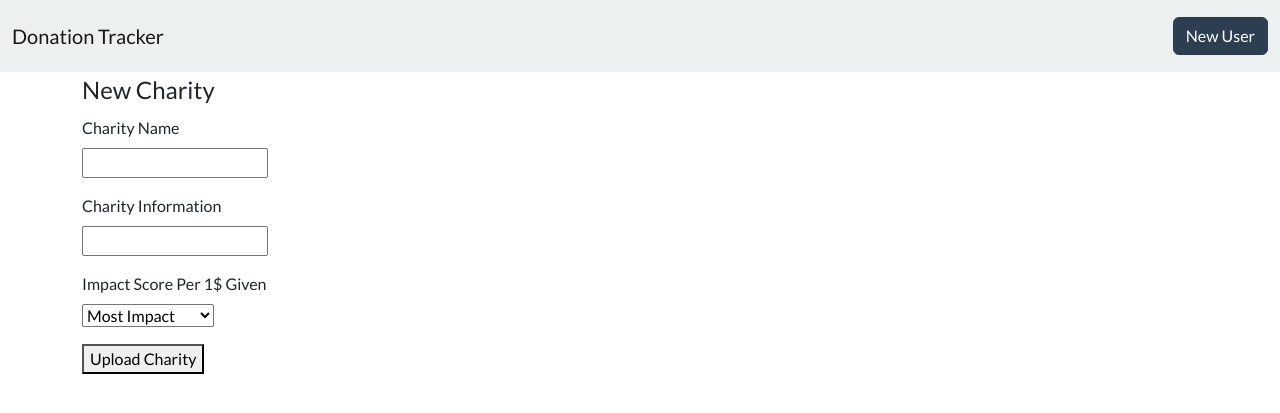
After one commit to alx-rg/Charity-Contractor-Project, a Flask app: page /charities/new in a window 1280 px wide. The commit adds this page. Shown: the top 413 px of the page. Run offline with Flask 2, Linux system fonts and the light colour scheme; some libraries are stand-ins or nearby versions.

Commit message:
Added Charity & Donation. Updated Style

```diff
--- a/app.py
+++ b/app.py
@@ -6,59 +6,21 @@
 # http://127.0.0.1:5000/
 # localhost:5000
 
-# MongoDB
-# brew services start mongodb-community@5.0
-# Verify that it's running with : brew services list
+# MongoDB     brew services start mongodb-community@5.0     Verify that it's running with : brew services list
 # to stop MongoDB brew services stop mongodb-community@5.0
-#
 
 from flask import Flask, render_template, request, redirect, url_for
 from pymongo import MongoClient
 from bson.objectid import ObjectId
 import os
 
-"""
-import os
-# pip install dnspython
-# pip3 install certifi
-import certifi
-# Info from wd3.myworkday.com/shopify/d/home.htmld and https://medium.com/analytics-vidhya/deploy-a-web-api-with-python-flask-and-mongodb-on-heroku-in-10-mins-71c4571c505d
-
-ca = certifi.where()
-app = Flask(__name__)
-"""
-
-
 uri = os.environ.get('MONGODB_URI')
 client = MongoClient(uri)
 db = client.get_database('CharityTracker')
 
-
-
-#ca = certifi.where()
-#host = os.environ.get('MONGODB_URI')
-
-
-
-
-#create instance of the flask server (Server:Flask)
-#as the root directory within 'main.py'
 app = Flask(__name__)
 
-# create some routes!
-# Anytime I want to interact with the SERVER FLASK I have to reference the "app" variable
-# the @ is a python DECORATOR
-# The / is the DEFAULT slash
-
 """
-/users	        GET	        index	    See all users
-/users/new	    GET	        new	      See new user form
-/users	        POST	      create	  Create a new user
-/users/:id	    GET	        show	    See one user
-/users/:id/edit	GET	        edit	    See an edit user form
-/users/:id	    PATCH/PUT	  update	  Update a user
-/users/:id	    DELETE	    destroy	  Delete a user
-
 /donations	        GET	        index	    See all donations      <----- MAYBE
 /donations	        POST	      create	  Create a new donation
 /donations/:id/edit	GET	        edit	    See an edit donation form
@@ -74,12 +36,6 @@ MAYBE ITEMS TO DO:
 /charities/:id	    PATCH/PUT	  update	  Update a charity
 /charities/:id	    DELETE	    destroy	  Delete a charity
  """
-
-
-# users = [
-#     { 'name': 'Jim Corning', 'username': 'jCorn' },
-#     { 'name': 'George Lucas', 'username': 'gLucas' }
-# ]
 
 # ONLY ALLOW THE WEBSITE TO DISPLAY (Drop Down) A CHARITY LISTED below (to start)
 # TO DO - Allow user to enter a new charity, and once listed, allow to be chosen from drop down
@@ -153,6 +109,23 @@ def donation_new():
   # Hidden Form element to add the donation to the user
     return render_template('donations_new.html')
 
+"""
+@app.route('users/donations', method=['POST'])
+def donations_new():
+  donation = {
+      'user_id': request.form.get('user_id'),
+    # Name of the charity
+      'charityName': request.form.get('charity'),
+    # Calendar Picker for Date of Donation
+      'date': request.form.get('date'),
+    # Amount of Donation
+      'amount': request.form.get('amount'),
+    }
+  db.donations.insert_one(donation)
+  return redirect(url_for('users_show', user_id=user_id))
+  # Hidden Form element to add the donation to the user
+"""
+
 @app.route('/donations', methods=['POST'])
 def donation_submit():
     db.donation = {
@@ -173,43 +146,15 @@ def donations_del(donations_id):
     db.donations.delete_one({'_id': ObjectId(donations_id)})
     return redirect(url_for('donations_index'))
 
-
 #DONATION ABOVE: --------------------------------------------------------------
 
-
-"""
-#CHARITY BELOW: ---------------------------------------------------------------
+#CHARITIES BELOW: --------------------------------------------------------------
 
 @app.route('/charities/new')
 def charities_new():
     return render_template('charities_new.html')
 
-@app.route('/charities', methods=['POST'])
-def charities_submit():
-    charity = {
-      # Create a new Charity Organization
-        'name': request.form.get('charity'),
-      # What is the Charities Impact Score
-        'impact': request.form.get('impact'),
-      # Small description/information about Charity
-        'info': request.form.get('info'),
-      }
-    charities.insert_one(charity)
-    return redirect(url_for('charities_index'))
-
-@app.route('/charities/<charities_id>/remove', methods=['POST'])
-def charities_del(charities_id):
-    charities.delete_one({'_id': ObjectId(charities_id)})
-    return redirect(url_for('charities_index'))
-
-#CHARITY ABOVE: --------------------------------------------------------------
-
-
-
-"""
-
-
-
+#CHARITIES ABOVE: --------------------------------------------------------------
 
 
 
--- a/templates/base.html
+++ b/templates/base.html
@@ -6,7 +6,8 @@
    <meta name="viewport" content="width=device-width, initial-scale=1.0">
    <title>Charity Tracker</title>
    <link rel="stylesheet" href="https://stackpath.bootstrapcdn.com/bootstrap/4.3.1/css/bootstrap.min.css" integrity="sha384-ggOyR0iXCbMQv3Xipma34MD+dH/1fQ784/j6cY/iJTQUOhcWr7x9JvoRxT2MZw1T" crossorigin="anonymous">
-   <link rel='stylesheet' href='https://bootswatch.com/5/zephyr/bootstrap.min.css'>
+   <link rel='stylesheet' href='https://bootswatch.com/5/flatly/bootstrap.min.css'>
+   <link rel='stylesheet' typehref='https://bootswatch.com/5/flatly/bootstrap.min.css'>
 </head>
 <body>
 
--- /dev/null
+++ b/templates/charities_new.html
@@ -0,0 +1,28 @@
+{% extends 'base.html' %}
+
+{% block content %}
+<form method='POST' action='/charities'>
+  <fieldset>
+    <legend>New Charity</legend>
+    <p>
+      <label for='title'>Charity Name</label><br>
+      <input type='text' name='title'/>
+    </p>
+    <p>
+      <label for='information'>Charity Information</label><br>
+      <input type='text' name='information'/>
+    </p>
+    <p>
+      <label for='impact'>Impact Score Per 1$ Given</label><br>
+      <select name='impact'>
+          <option value='3'>Most Impact</option>
+          <option value='2'>Medium Impact</option>
+          <option value='1'>Low Impact</option>
+      </select>
+    </p>
+  </fieldset>
+  <p>
+    <button type='submit'>Upload Charity</button>
+  </p>
+</form>
+{% endblock %}
--- a/templates/partials/navbar.html
+++ b/templates/partials/navbar.html
@@ -1,14 +1,16 @@
 <!-- templates/partials/navbar.html -->
 
-<nav class="navbar navbar-expand-lg navbar-dark bg-primary">
+<nav class="navbar navbar-expand-lg navbar-light bg-light">
   <div class='container-fluid'>
       <div class='navbar-header'>
-          <a class='navbar-brand' href='/'>
+        <a class='navbar-brand' href='/'>
               Donation Tracker
           </a>
       </div>
       <div class='pull-right'>
-          <a href='/users/new' class='btn btn-default navbar-btn' style="color:aliceblue;">New User</a>
-      </div>
+          <a href='/users/new' class='btn btn-primary' style="color:rgb(255, 255, 255);">New User</a>
+             </div>
   </div>
 </nav>
+
+<!-- <a href='/charities/new' class='btn btn-primary' style="color:rgb(255, 255, 255);">New Charity</a> -->
--- a/templates/partials/users_form.html
+++ b/templates/partials/users_form.html
@@ -5,13 +5,13 @@
   <legend>{{ title }}</legend>
    <!-- TITLE -->
    <div class='form-group'>
-       <label for='users-username'>Username</label><br>
+       <label for='users-username'>User ID Information</label><br>
        <input class='form-control' id='users-username' type='text' name='username' value='{{ user.username }}'/>
    </div>
 
    <!-- NAME -->
    <div class='form-group'>
-       <label for='name'>Name</label><br>
+       <label for='name'>Full Name</label><br>
        <input class='form-control' id='name' type='text' name='name' value='{{ user.name }}' />
    </div>
 
```
Also changed, not shown: templates/donations_new.html (+6 -5 lines), templates/users_index.html (+14 -5 lines), templates/users_show.html (+20 -13 lines), README.md, static/css/styles.css (added).
